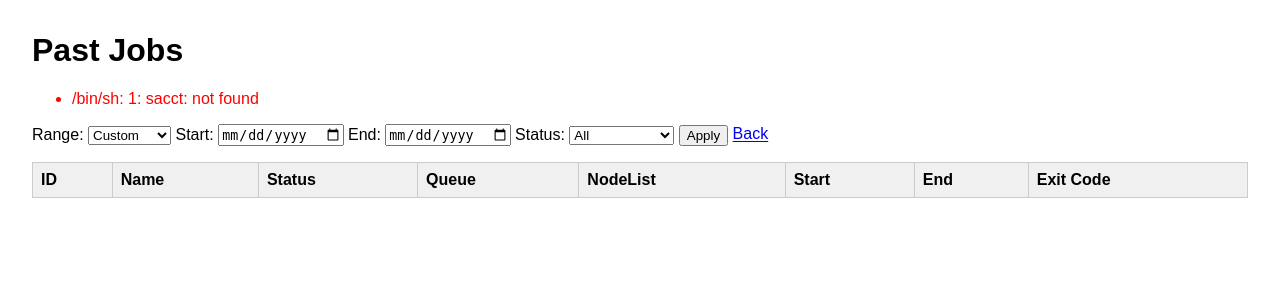
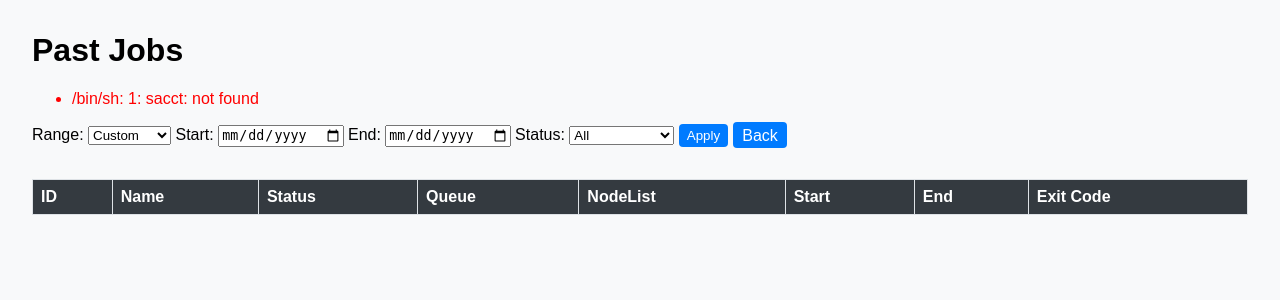
Before and after one commit to naufalso/Slurm-Jobs-Web, a Flask app: page /history in a window 1280 px wide. Shown: the top 300 px of the page. Run offline with Flask 3, Linux system fonts and the light colour scheme; the visitor is signed in with stand-in values (Sample User, id 1); lists and menus that the app fills with data are empty.

Commit message:
Filter and paginate history with improved UI

```diff
--- a/slurm_dashboard/app.py
+++ b/slurm_dashboard/app.py
@@ -9,6 +9,7 @@
     flash,
     session,
 )
+from urllib.parse import urlencode
 from .scheduler import get_scheduler, Job
 from datetime import datetime, timedelta
 
@@ -76,6 +77,8 @@
     start = request.args.get('start')
     end = request.args.get('end')
     status = request.args.get('status')
+    page = int(request.args.get('page', 1))
+    per_page = int(request.args.get('per_page', 20))
     if range_sel == '1d':
         start = (datetime.utcnow() - timedelta(days=1)).strftime('%Y-%m-%d')
     elif range_sel == '1w':
@@ -85,12 +88,37 @@
     except RuntimeError as e:
         flash(str(e) or 'Failed to retrieve job history', 'error')
         jobs = []
+    # Filter out generic job names
+    jobs = [j for j in jobs if j.name not in {'batch', 'bash', 'extern'}]
+
+    total = len(jobs)
+    start_idx = (page - 1) * per_page
+    end_idx = start_idx + per_page
+    jobs = jobs[start_idx:end_idx]
+
+    args = request.args.to_dict(flat=True)
+    args.pop('page', None)
+    args.pop('per_page', None)
+
+    def page_url(num: int) -> str:
+        params = args.copy()
+        params.update({'page': num, 'per_page': per_page})
+        return url_for('history') + '?' + urlencode(params)
+
+    prev_url = page_url(page - 1) if page > 1 else None
+    next_url = page_url(page + 1) if end_idx < total else None
+
     return render_template(
         'history.html',
         jobs=jobs,
         start=start or '',
         end=end or '',
         status=status or '',
+        page=page,
+        per_page=per_page,
+        total=total,
+        prev_url=prev_url,
+        next_url=next_url,
     )
 
 @app.route('/cancel/<job_id>', methods=['POST'])
--- a/slurm_dashboard/templates/file_view.html
+++ b/slurm_dashboard/templates/file_view.html
@@ -4,14 +4,16 @@
     <meta charset="utf-8">
     <title>{{ file_type.capitalize() }} for Job {{ job_id }}</title>
     <style>
-        body { font-family: Arial, sans-serif; margin: 2em; }
+        body { font-family: Arial, sans-serif; margin: 2em; background-color:#f8f9fa; }
         pre { background: #f9f9f9; padding: 1em; border: 1px solid #ccc; }
         a { display: inline-block; margin-top: 1em; }
+        .btn { background-color: #007bff; color:#fff; padding:0.3em 0.6em; border:none; border-radius:4px; text-decoration:none; }
+        .btn:hover { background-color:#0056b3; }
     </style>
 </head>
 <body>
     <h1>{{ file_type.capitalize() }} for Job {{ job_id }}</h1>
     <pre>{{ content }}</pre>
-    <a href="{{ url_for('index') }}">Back</a>
+    <a class="btn" href="{{ url_for('index') }}">Back</a>
 </body>
 </html>
--- a/slurm_dashboard/templates/history.html
+++ b/slurm_dashboard/templates/history.html
@@ -4,13 +4,16 @@
     <meta charset="utf-8">
     <title>Job History</title>
     <style>
-        body { font-family: Arial, sans-serif; margin: 2em; }
+        body { font-family: Arial, sans-serif; margin: 2em; background-color:#f8f9fa; }
         table { width: 100%; border-collapse: collapse; margin-top: 1em; }
-        th, td { padding: 0.5em; border: 1px solid #ccc; text-align: left; }
-        th { background-color: #f0f0f0; }
+        th, td { padding: 0.5em; border: 1px solid #dee2e6; text-align: left; }
+        th { background-color: #343a40; color: #fff; }
         form { margin-bottom: 1em; }
         .flash-success { color: green; }
         .flash-error { color: red; }
+        .btn { background-color: #007bff; color:#fff; padding:0.3em 0.6em; border:none; border-radius:4px; text-decoration:none; }
+        .btn:hover { background-color:#0056b3; }
+        .table-container { max-height:60vh; overflow-y:auto; }
     </style>
 </head>
 <body>
@@ -47,9 +50,10 @@
                 <option value="TIMEOUT" {% if status=='TIMEOUT' %}selected{% endif %}>TIMEOUT</option>
             </select>
         </label>
-        <button type="submit">Apply</button>
-        <a href="{{ url_for('index') }}">Back</a>
+        <button class="btn" type="submit">Apply</button>
+        <a class="btn" href="{{ url_for('index') }}">Back</a>
     </form>
+    <div class="table-container">
     <table>
         <thead>
         <tr>
@@ -78,5 +82,14 @@
         {% endfor %}
         </tbody>
     </table>
+    </div>
+    <p>
+        {% if prev_url %}
+        <a class="btn" href="{{ prev_url }}">Previous</a>
+        {% endif %}
+        {% if next_url %}
+        <a class="btn" href="{{ next_url }}">Next</a>
+        {% endif %}
+    </p>
 </body>
 </html>
--- a/slurm_dashboard/templates/login.html
+++ b/slurm_dashboard/templates/login.html
@@ -4,13 +4,15 @@
     <meta charset="utf-8">
     <title>Login</title>
     <style>
-        body { font-family: Arial, sans-serif; margin: 2em; }
+        body { font-family: Arial, sans-serif; margin: 2em; background-color:#f8f9fa; }
         form { margin-top: 1em; }
         label { display: block; margin-bottom: 0.5em; }
         input[type=password] { width: 100%; padding: 0.5em; }
         button { margin-top: 0.5em; }
         .flash-success { color: green; }
         .flash-error { color: red; }
+        .btn { background-color: #007bff; color:#fff; padding:0.3em 0.6em; border:none; border-radius:4px; text-decoration:none; }
+        .btn:hover { background-color:#0056b3; }
     </style>
 </head>
 <body>
@@ -28,7 +30,7 @@
         <label>Password:
             <input type="password" name="password" autofocus>
         </label>
-        <button type="submit">Login</button>
+        <button class="btn" type="submit">Login</button>
     </form>
 </body>
 </html>
```
Also changed, not shown: slurm_dashboard/templates/index.html (+14 -9 lines), slurm_dashboard/templates/submit.html (+5 -3 lines).
